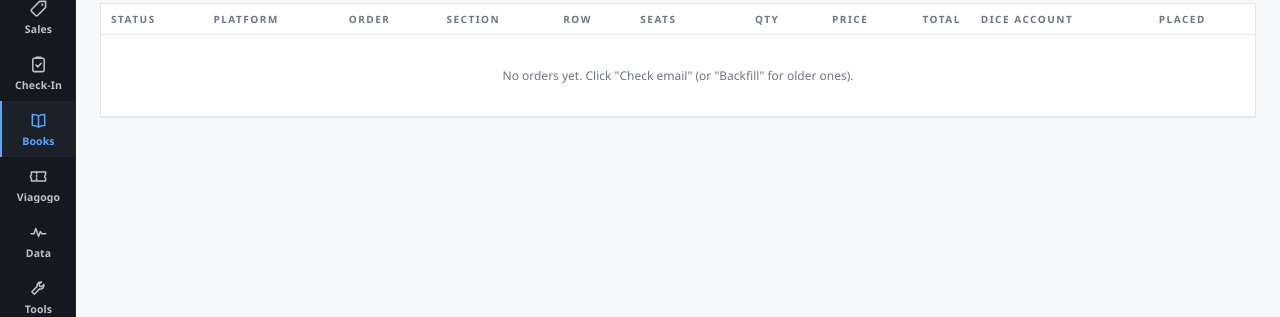
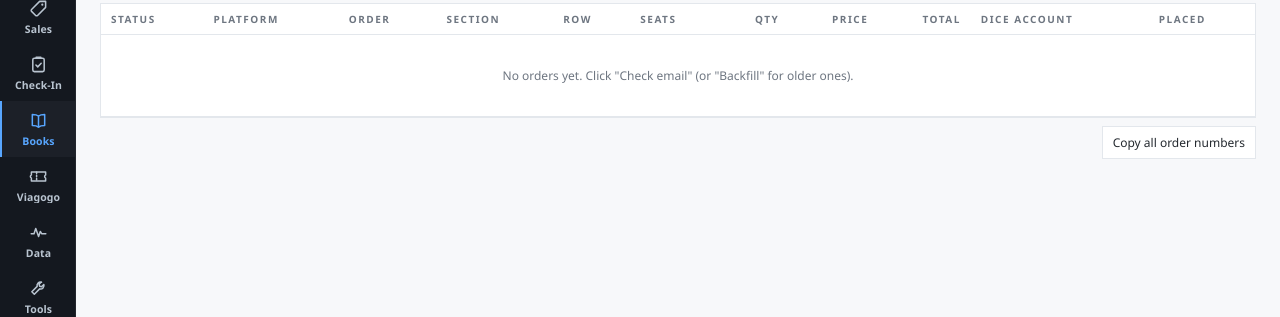
Before and after one commit to 13pinny/2.0, a Flask app: page /b2b in a window 1280 px wide. Shown: the part 175-492 px from the top of the page. Run offline with Flask 3, Linux system fonts and the light colour scheme; data that the repository does not hold is empty; some libraries are stand-ins or nearby versions.

Commit message:
/b2b: copy order numbers (per event and all shown) as a comma list for internal notes (#41)
Claude-Session: https://claude.ai/code/session_015AA7e5UcafiaRqN6rJ5r9r

Co-authored-by: Claude <noreply@anthropic.com>

```diff
--- a/templates/b2b.html
+++ b/templates/b2b.html
@@ -51,6 +51,8 @@
   tr.event-hdr .sub { color: var(--muted); font-weight: 400; margin-left: 10px; }
   tr.event-hdr .avg { float: right; color: var(--green); font-variant-numeric: tabular-nums; }
   tr.event-hdr .avg .muted { font-weight: 400; }
+  tr.event-hdr .copy { float: right; margin: -3px 0 -3px 12px; padding: 3px 8px; font-size: 10px; font-weight: 400; }
+  .copy-all { display: flex; justify-content: flex-end; align-items: center; gap: 10px; margin-top: 8px; }
   .st { display: inline-flex; align-items: center; gap: 6px; font-size: 11px; font-weight: 600; white-space: nowrap; }
   .st .dot { width: 18px; height: 18px; border-radius: 50%; display: inline-flex; align-items: center; justify-content: center; font-size: 12px; }
   .st.ok { color: var(--green); }
@@ -121,6 +123,7 @@
       <tbody id="rows"><tr><td colspan="11" class="empty">Loading…</td></tr></tbody>
     </table>
   </div>
+  <div class="copy-all"><span class="small muted" id="copy-all-n"></span><button id="btn-copy-all">Copy all order numbers</button></div>
   <h2 id="dice-h" style="display:none">DICE transfers not matched to an order <span class="count" id="dice-count"></span></h2>
   <div class="table-wrap" id="dice-wrap" style="display:none">
     <table>
@@ -195,6 +198,23 @@ function confirmedAvg(g) {
   const n = Object.values(by).reduce((a, v) => a + v.qty, 0);
   return `Avg ${parts.join(" + ")} <span class="muted">(${n} confirmed)</span>`;
 }
+// Order numbers for pasting into internal notes: non-cancelled orders that
+// have a real platform order number, de-duplicated, joined by ", ".
+let ALL_REFS = [];
+function orderRefs(g) {
+  return [...new Set(g.filter(o => o.status !== "cancelled" && o.order_ref).map(o => o.order_ref))];
+}
+async function copyRefs(refs) {
+  const text = refs.join(", ");
+  try {
+    await navigator.clipboard.writeText(text);
+  } catch (e) {
+    const ta = document.createElement("textarea");
+    ta.value = text; document.body.appendChild(ta); ta.select();
+    document.execCommand("copy"); ta.remove();
+  }
+  toast(`Copied ${refs.length} order number${refs.length === 1 ? "" : "s"}: ${text}`);
+}
 function toast(msg) {
   const t = $("toast"); t.textContent = msg; t.style.display = "block";
   clearTimeout(toast._t); toast._t = setTimeout(() => t.style.display = "none", 6000);
@@ -248,7 +268,10 @@ function render() {
     const g = groups.get(k), f = g[0];
     const gq = g.reduce((a, o) => a + (o.status === "cancelled" ? 0 : (o.qty || 0)), 0);
     const avg = confirmedAvg(g);
-    html += `<tr class="event-hdr"><td colspan="11">${esc(f.event_name || "Unknown event")}` +
+    const refs = orderRefs(g);
+    html += `<tr class="event-hdr"><td colspan="11">` +
+            (refs.length ? `<button class="copy" data-refs="${esc(refs.join(", "))}" title="Copy this event's order numbers">Copy order #s (${refs.length})</button>` : "") +
+            `${esc(f.event_name || "Unknown event")}` +
             `<span class="sub">${esc(evDate(f.event_date_iso) || f.event_date_text || "")}${f.venue ? " · " + esc(f.venue) : ""} · ${gq} ticket${gq === 1 ? "" : "s"}</span>` +
             `${avg ? `<span class="avg" title="Total paid ÷ tickets, confirmed orders only">${avg}</span>` : ""}</td></tr>`;
     for (const o of g) {
@@ -290,6 +313,10 @@ function render() {
     }
   }
   $("rows").innerHTML = html || `<tr><td colspan="11" class="empty">No orders yet. Click "Check email" (or "Backfill" for older ones).</td></tr>`;
+  document.querySelectorAll("tr.event-hdr .copy").forEach(b => b.addEventListener("click", () => copyRefs(b.dataset.refs.split(", "))));
+  ALL_REFS = orderRefs(keys.flatMap(k => groups.get(k)));
+  $("copy-all-n").textContent = ALL_REFS.length ? `${ALL_REFS.length} order number${ALL_REFS.length === 1 ? "" : "s"} shown` : "";
+  $("btn-copy-all").disabled = !ALL_REFS.length;
   document.querySelectorAll("tr.order").forEach(tr => tr.addEventListener("click", () => openEdit(tr.dataset.id)));
 
   const spare = DATA.dice_unmatched || [];
@@ -353,6 +380,7 @@ async function runNow(days) {
 
 $("btn-check").onclick = () => runNow(0);
 $("btn-backfill").onclick = () => runNow(120);
+$("btn-copy-all").onclick = () => copyRefs(ALL_REFS);
 $("m-cancel").onclick = () => $("modal").classList.remove("open");
 $("m-save").onclick = () => save();
 $("m-hide").onclick = () => save({hidden: !EDITING.hidden});
```
